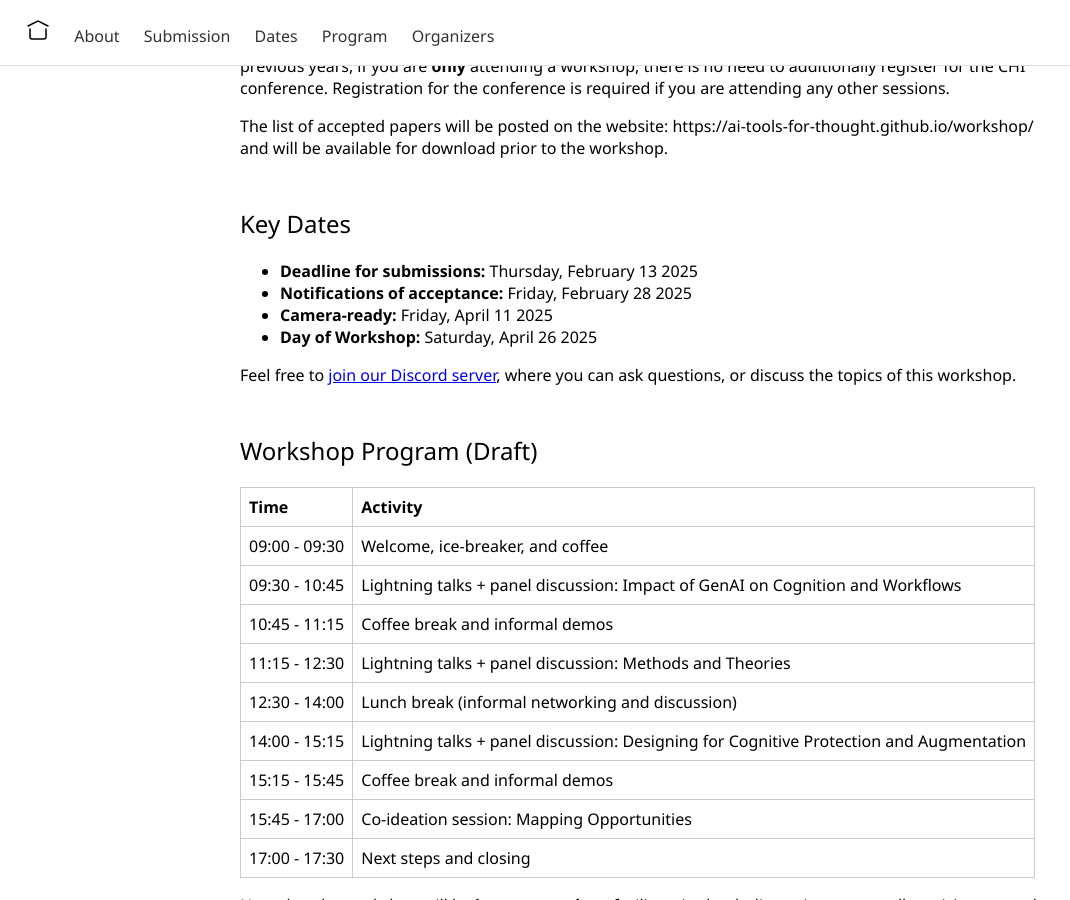
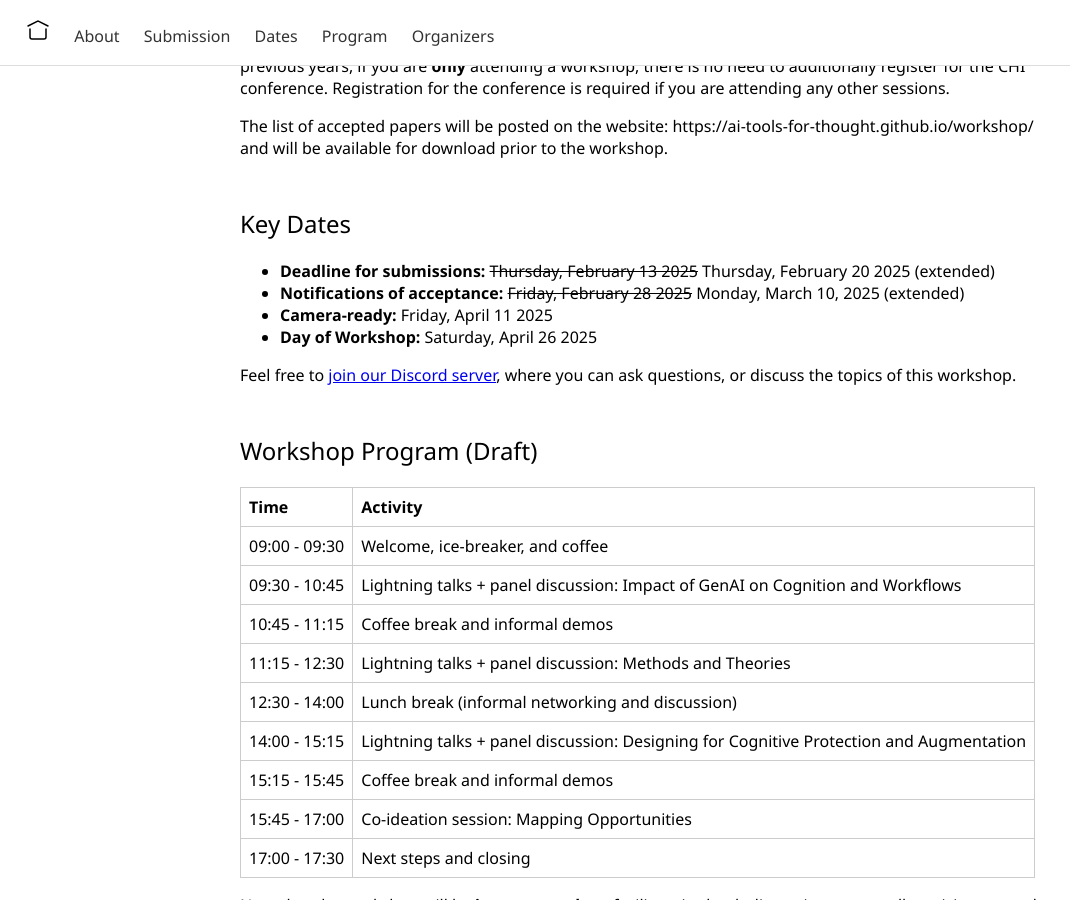
Before and after one commit to ai-tools-for-thought/workshop, a Jekyll site: the page built from index.md, in a window 1280 px wide and 900 px high, scrolled down 2061 px. Shown: the whole window, without its empty margins (0-1070 px from the left). Built offline with Jekyll 4.4.1, drawn with Linux system fonts in a browser that asks for light colours.

Commit message:
updating deadline

```diff
--- a/index.md
+++ b/index.md
@@ -60,8 +60,8 @@ The list of accepted papers will be posted on the website: https://ai-tools-for-
 
 ## Key Dates {#dates}
 
-- **Deadline for submissions:** Thursday, February 13 2025
-- **Notifications of acceptance:** Friday, February 28 2025
+- **Deadline for submissions:** <del>Thursday, February 13 2025</del> Thursday, February 20 2025 (extended)
+- **Notifications of acceptance:** <del>Friday, February 28 2025</del> Monday, March 10, 2025 (extended)
 - **Camera-ready:** Friday, April 11 2025
 - **Day of Workshop:** Saturday, April 26 2025
 
```
